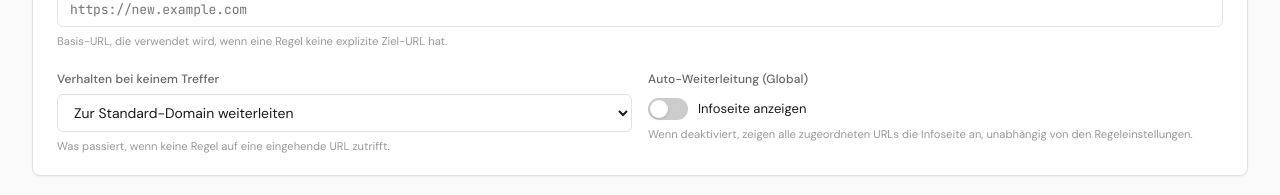
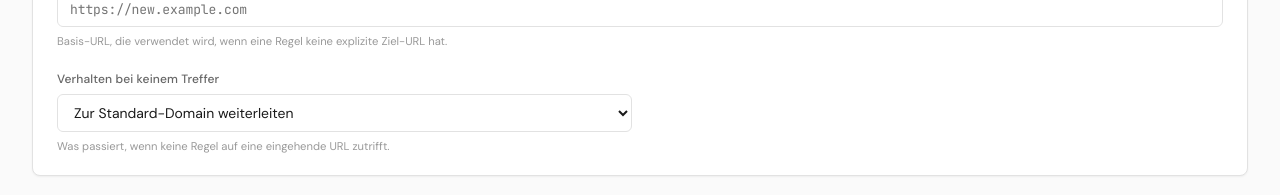
Before and after one commit to Robert210793/broot-redirect, an Angular app in the folder Broot.Redirect.Client/: page /settings in a window 1280 px wide. Shown: the part 188-383 px from the top of the page. Built offline with nearby package versions, Linux system fonts and the light colour scheme; no server answers.

Commit message:
Removed global redirect rule settings, frontend

```diff
--- a/Broot.Redirect.Client/src/app/features/settings/settings.component.html
+++ b/Broot.Redirect.Client/src/app/features/settings/settings.component.html
@@ -61,18 +61,6 @@
                                 <option value="Return404">404 zurückgeben</option>
                             </select>
                             <span class="form-hint">Was passiert, wenn keine Regel auf eine eingehende URL zutrifft.</span>
-                        </div>
-
-                        <div class="form-group">
-                            <label class="form-label">Auto-Weiterleitung (Global)</label>
-                            <div class="toggle-wrapper" style="margin-top: 4px">
-                                <label class="toggle">
-                                    <input type="checkbox" [(ngModel)]="autoRedirect" />
-                                    <span class="toggle-track"></span>
-                                </label>
-                                <span class="toggle-label">{{ autoRedirect ? 'HTTP 302 Weiterleitung' : 'Infoseite anzeigen' }}</span>
-                            </div>
-                            <span class="form-hint">Wenn deaktiviert, zeigen alle zugeordneten URLs die Infoseite an, unabhängig von den Regeleinstellungen.</span>
                         </div>
                     </div>
                 </div>
--- a/Broot.Redirect.Client/src/app/features/settings/settings.component.ts
+++ b/Broot.Redirect.Client/src/app/features/settings/settings.component.ts
@@ -21,7 +21,6 @@ export class SettingsComponent implements OnInit {
     // -- Redirect behavior --
     defaultNewDomain = '';
     noMatchBehavior = 'RedirectToDefault';
-    autoRedirect = false;
 
     // -- Info page: header --
     headerTitle = '';
@@ -71,7 +70,6 @@ export class SettingsComponent implements OnInit {
         const payload: Partial<AppSettings> = {
             defaultNewDomain: this.defaultNewDomain,
             noMatchBehavior: this.noMatchBehavior,
-            autoRedirect: this.autoRedirect,
             headerTitle: this.headerTitle,
             infoPageTitle: this.infoPageTitle,
             infoPageMessage: this.infoPageMessage,
@@ -136,7 +134,6 @@ export class SettingsComponent implements OnInit {
     private populateForm(settings: AppSettings): void {
         this.defaultNewDomain = settings.defaultNewDomain;
         this.noMatchBehavior = settings.noMatchBehavior;
-        this.autoRedirect = settings.autoRedirect;
         this.headerTitle = settings.headerTitle;
         this.infoPageTitle = settings.infoPageTitle;
         this.infoPageMessage = settings.infoPageMessage;
--- a/Broot.Redirect.Client/src/app/shared/models/app-settings.ts
+++ b/Broot.Redirect.Client/src/app/shared/models/app-settings.ts
@@ -2,7 +2,6 @@ export interface AppSettings {
     // -- Redirect behavior --
     defaultNewDomain: string;
     noMatchBehavior: string;
-    autoRedirect: boolean;
 
     // -- Info page: header --
     headerTitle: string;
```
